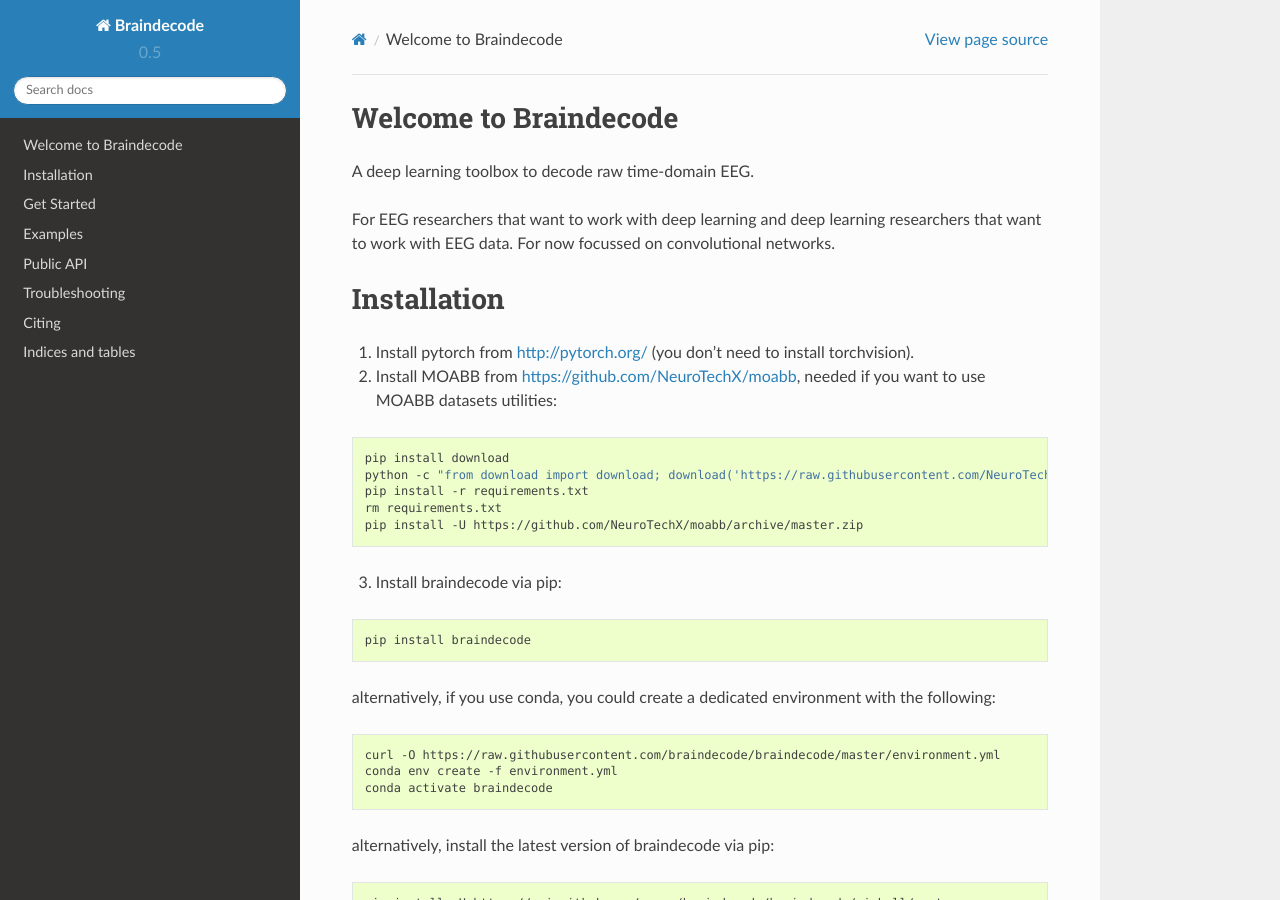
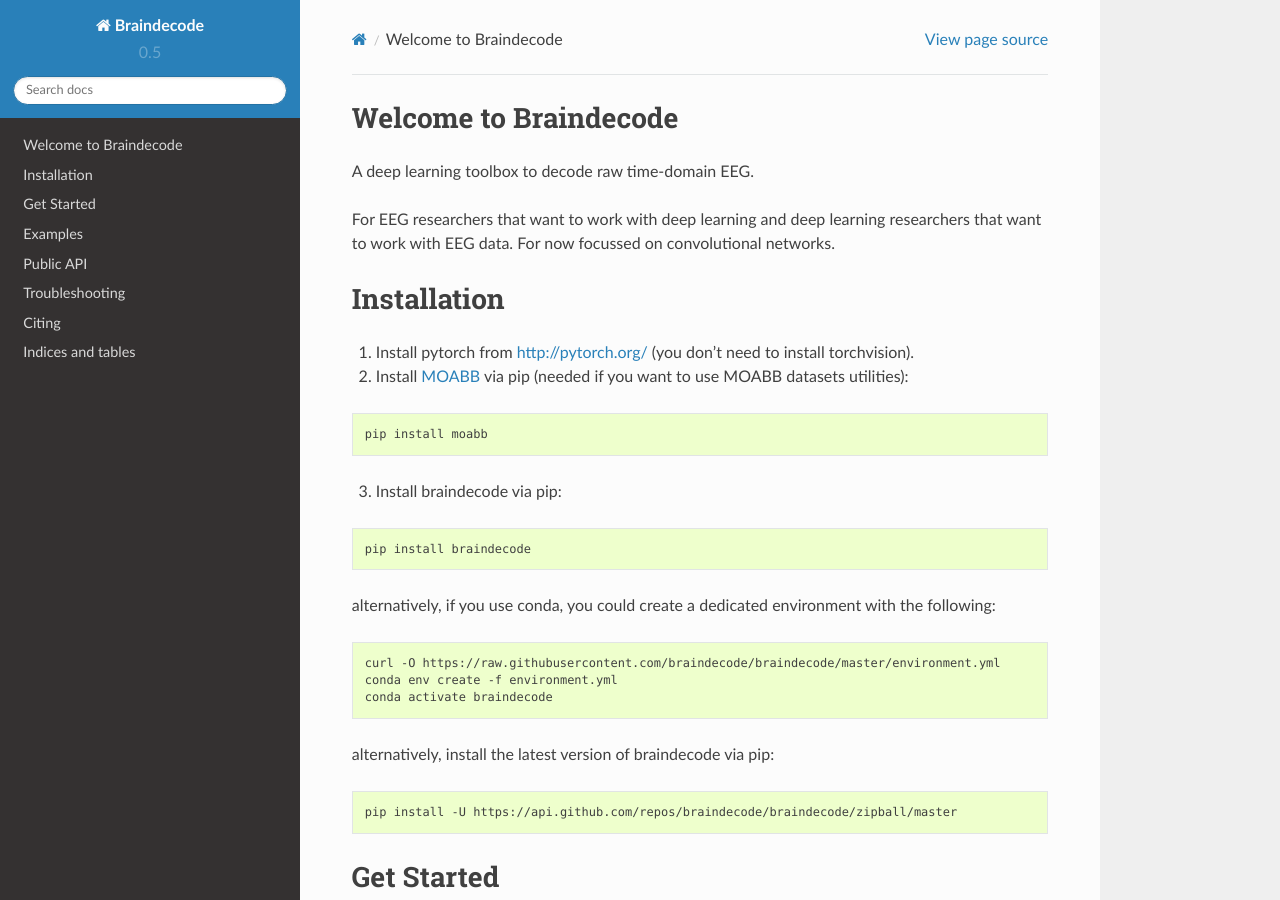
Before and after one commit to braindecode/braindecode, a Sphinx documentation site: the page built from docs/index.rst, in a window 1280 px wide and 900 px high. Built offline with Sphinx 7.4.7 and the Read the Docs theme 2.0.0, drawn with Linux system fonts in a browser that asks for light colours; pages that are not in the unit, such as notebooks, are missing from menus.

Commit message:
add updated moabb installation to docs

```diff
--- a/docs/index.rst
+++ b/docs/index.rst
@@ -12,15 +12,11 @@
 
 1. Install pytorch from http://pytorch.org/ (you don't need to install torchvision).
 
-2. Install MOABB from https://github.com/NeuroTechX/moabb, needed if you want to use MOABB datasets utilities:
+2. Install `MOABB <https://github.com/NeuroTechX/moabb>`_ via pip (needed if you want to use MOABB datasets utilities):
 
 .. code-block:: bash
 
-  pip install download
-  python -c "from download import download; download('https://raw.githubusercontent.com/NeuroTechX/moabb/master/requirements.txt', 'requirements.txt', replace=True)"
-  pip install -r requirements.txt
-  rm requirements.txt
-  pip install -U https://github.com/NeuroTechX/moabb/archive/master.zip
+  pip install moabb
 
 3. Install braindecode via pip:
 
```
